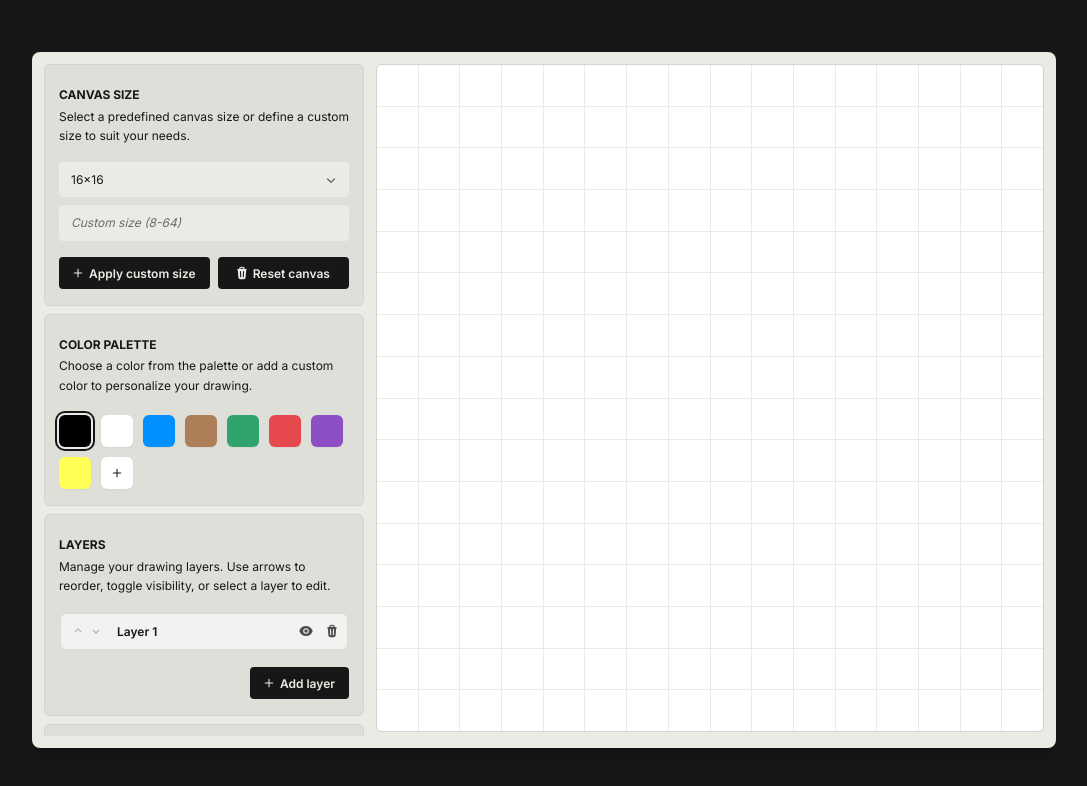
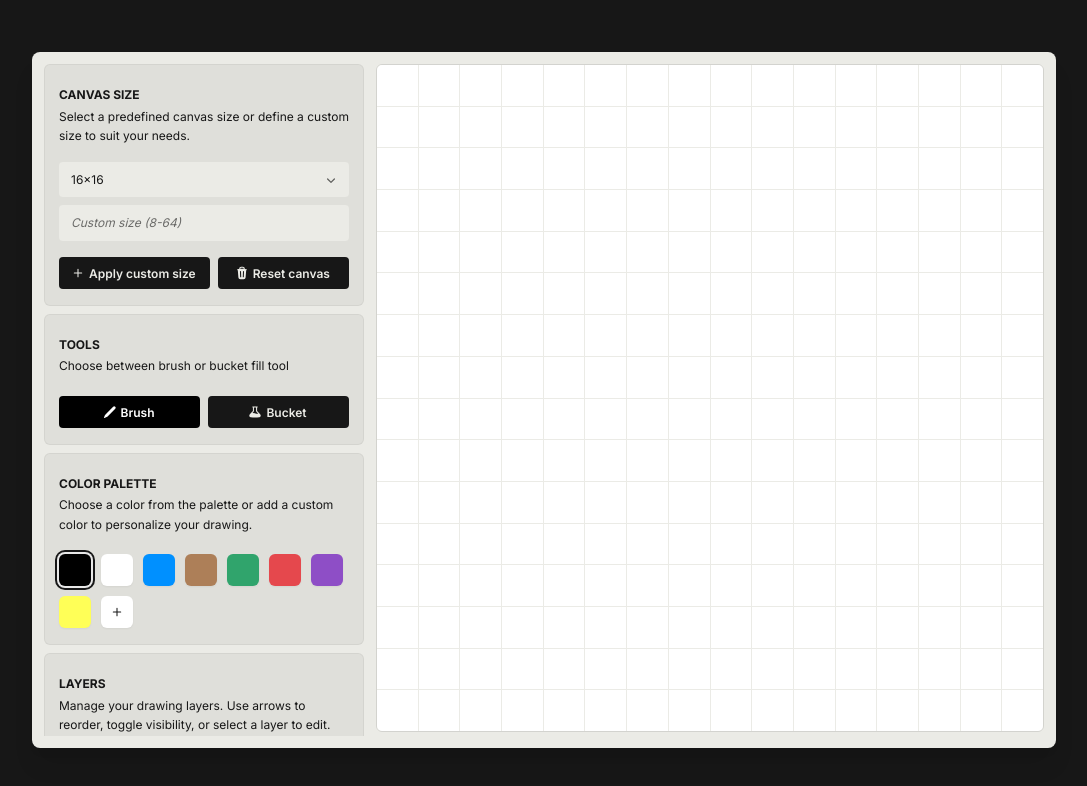
Before and after one commit to luxonauta/pixly, a Next.js app: page / in a window 1280 px wide. Shown: the top 786 px of the page, without its empty margins (96-1183 px from the left). Built offline with nearby package versions, Linux system fonts and the light colour scheme.

Commit message:
✨ Add bucket fill tool component and integrate into editor

```diff
--- /dev/null
+++ b/src/components/bucket-tool.tsx
@@ -0,0 +1,112 @@
+interface Point {
+  row: number;
+  col: number;
+}
+
+interface BucketToolProps {
+  grid: string[][];
+  selectedColor: string;
+  gridSize: number;
+  onFill: (newGrid: string[][]) => void;
+}
+
+const isInBounds = (point: Point, gridSize: number): boolean => {
+  return (
+    point.row >= 0 &&
+    point.row < gridSize &&
+    point.col >= 0 &&
+    point.col < gridSize
+  );
+};
+
+const floodFill = (
+  grid: string[][],
+  start: Point,
+  targetColor: string,
+  replacementColor: string
+): string[][] => {
+  if (targetColor === replacementColor) return grid;
+
+  if (grid[start.row][start.col] !== targetColor) return grid;
+
+  const result = grid.map((row) => [...row]);
+  const stack: Point[] = [start];
+
+  const directions = [
+    { row: -1, col: 0 },
+    { row: 1, col: 0 },
+    { row: 0, col: -1 },
+    { row: 0, col: 1 }
+  ];
+
+  while (stack.length > 0) {
+    const current = stack.pop();
+    if (!current) continue;
+
+    if (result[current.row][current.col] !== targetColor) continue;
+    result[current.row][current.col] = replacementColor;
+
+    for (const dir of directions) {
+      const next: Point = {
+        row: current.row + dir.row,
+        col: current.col + dir.col
+      };
+
+      if (
+        isInBounds(next, grid.length) &&
+        result[next.row][next.col] === targetColor
+      ) {
+        stack.push(next);
+      }
+    }
+  }
+
+  return result;
+};
+
+export const BucketTool: React.FC<BucketToolProps> = ({
+  grid,
+  selectedColor,
+  gridSize,
+  onFill
+}) => {
+  const handleCellClick = (rowIndex: number, colIndex: number) => {
+    const targetColor = grid[rowIndex][colIndex];
+    const newGrid = floodFill(
+      grid,
+      { row: rowIndex, col: colIndex },
+      targetColor,
+      selectedColor
+    );
+    onFill(newGrid);
+  };
+
+  return (
+    <div className="aspect-square w-full">
+      <div
+        className="grid h-full w-full gap-px overflow-hidden rounded-md border border-black/10"
+        style={{
+          gridTemplateColumns: `repeat(${gridSize}, minmax(0, 1fr))`
+        }}
+      >
+        {grid.map((row, rowIndex) =>
+          row.map((cellColor, colIndex) => (
+            <div
+              key={`${rowIndex}-${colIndex}-${cellColor}`}
+              className="aspect-square w-full cursor-pointer transition-colors duration-150 hover:opacity-90"
+              style={{
+                backgroundColor: cellColor
+              }}
+              onClick={() => handleCellClick(rowIndex, colIndex)}
+              onKeyDown={(e) => {
+                if (e.key === "Enter" || e.key === " ") {
+                  handleCellClick(rowIndex, colIndex);
+                }
+              }}
+            />
+          ))
+        )}
+      </div>
+    </div>
+  );
+};
--- a/src/components/editor.tsx
+++ b/src/components/editor.tsx
@@ -1,11 +1,18 @@
 "use client";
 
-import { PlusIcon, TrashIcon } from "@heroicons/react/20/solid";
+import {
+  BeakerIcon,
+  PencilIcon,
+  PlusIcon,
+  TrashIcon
+} from "@heroicons/react/20/solid";
 import type React from "react";
 import { useEffect, useState } from "react";
 import type { ColorItem, Layer } from "@/types";
+import { cn } from "@/utils/cn";
 import { mergeColorStack } from "@/utils/color-stack";
 import { Alert } from "./alert";
+import { BucketTool } from "./bucket-tool";
 import { CustomButton } from "./button";
 import { Card } from "./card";
 import { ColorPicker } from "./color-picker";
@@ -69,6 +76,7 @@ export const Editor: React.FC = () => {
   const [alertMessage, setAlertMessage] = useState<string | null>(null);
   const [layers, setLayers] = useState<Layer[]>([]);
   const [activeLayerId, setActiveLayerId] = useState<string>("");
+  const [activeTool, setActiveTool] = useState<"brush" | "bucket">("brush");
 
   useEffect(() => {
     setGridSize(getCanvasGridSize());
@@ -292,6 +300,35 @@ export const Editor: React.FC = () => {
               </div>
             </Card>
             <Card
+              title="Tools"
+              description="Choose between brush or bucket fill tool"
+            >
+              <div className="mt-3 flex gap-2">
+                <CustomButton
+                  icon={<PencilIcon className="h-3.5 w-3.5" strokeWidth={3} />}
+                  label="Brush"
+                  type="button"
+                  onClick={() => setActiveTool("brush")}
+                  className={cn(
+                    "flex-1",
+                    activeTool === "brush" &&
+                      "bg-black text-white hover:bg-black/90"
+                  )}
+                />
+                <CustomButton
+                  icon={<BeakerIcon className="h-3.5 w-3.5" strokeWidth={3} />}
+                  label="Bucket"
+                  type="button"
+                  onClick={() => setActiveTool("bucket")}
+                  className={cn(
+                    "flex-1",
+                    activeTool === "bucket" &&
+                      "bg-black text-white hover:bg-black/90"
+                  )}
+                />
+              </div>
+            </Card>
+            <Card
               title="Color palette"
               description="Choose a color from the palette or add a custom color to personalize your drawing."
             >
@@ -342,6 +379,7 @@ export const Editor: React.FC = () => {
           </div>
         </div>
         <div className="min-w-0 flex-1">
+          {activeTool === "brush" ? (
             <Grid
               gridSize={gridSize}
               grid={getMergedGrid()}
@@ -349,6 +387,24 @@ export const Editor: React.FC = () => {
               onMouseEnter={handleMouseEnter}
               onMouseUp={handleMouseUp}
             />
+          ) : (
+            <BucketTool
+              grid={
+                layers[layers.findIndex((l) => l.id === activeLayerId)].grid
+              }
+              selectedColor={selectedColor}
+              gridSize={gridSize}
+              onFill={(newGrid) => {
+                setLayers((currentLayers) =>
+                  currentLayers.map((layer) =>
+                    layer.id === activeLayerId
+                      ? { ...layer, grid: newGrid }
+                      : layer
+                  )
+                );
+              }}
+            />
+          )}
         </div>
       </div>
       {alertMessage && (
```
Lines whose indentation alone changed are shown as unchanged.
